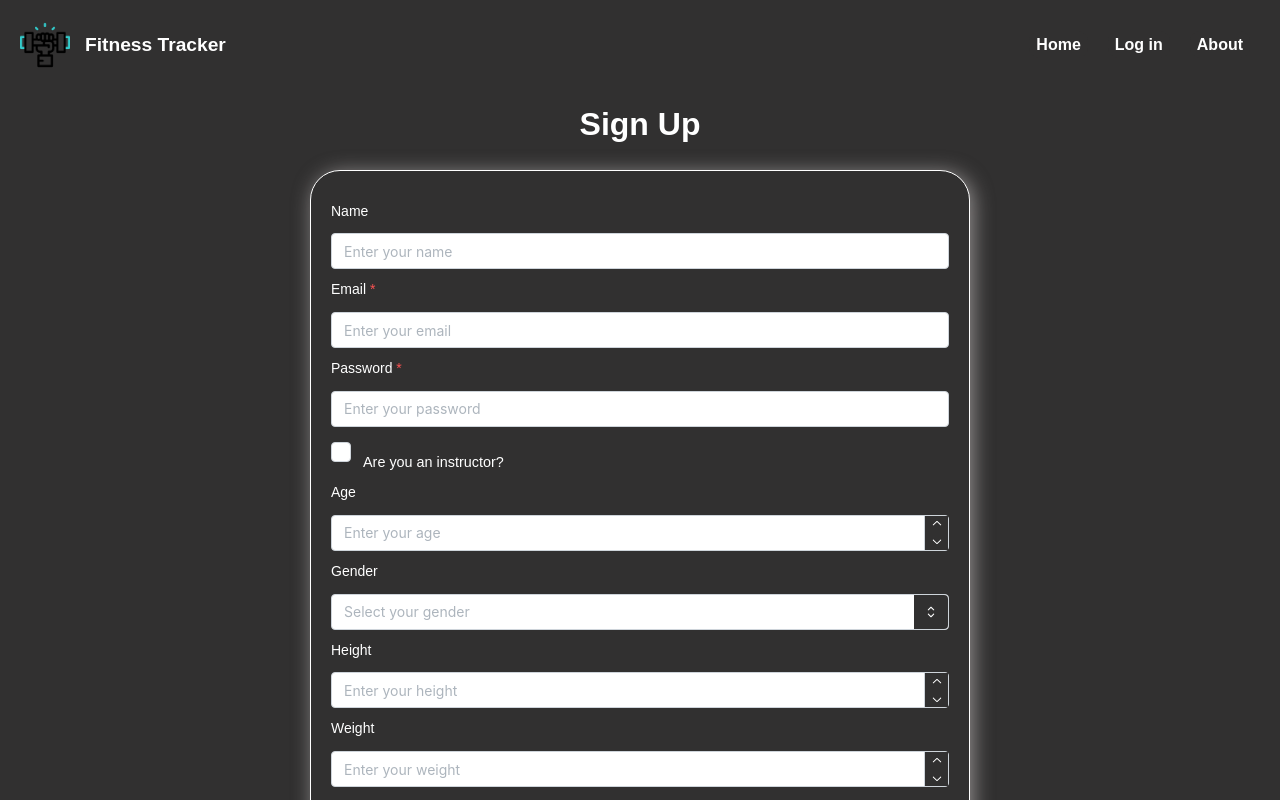
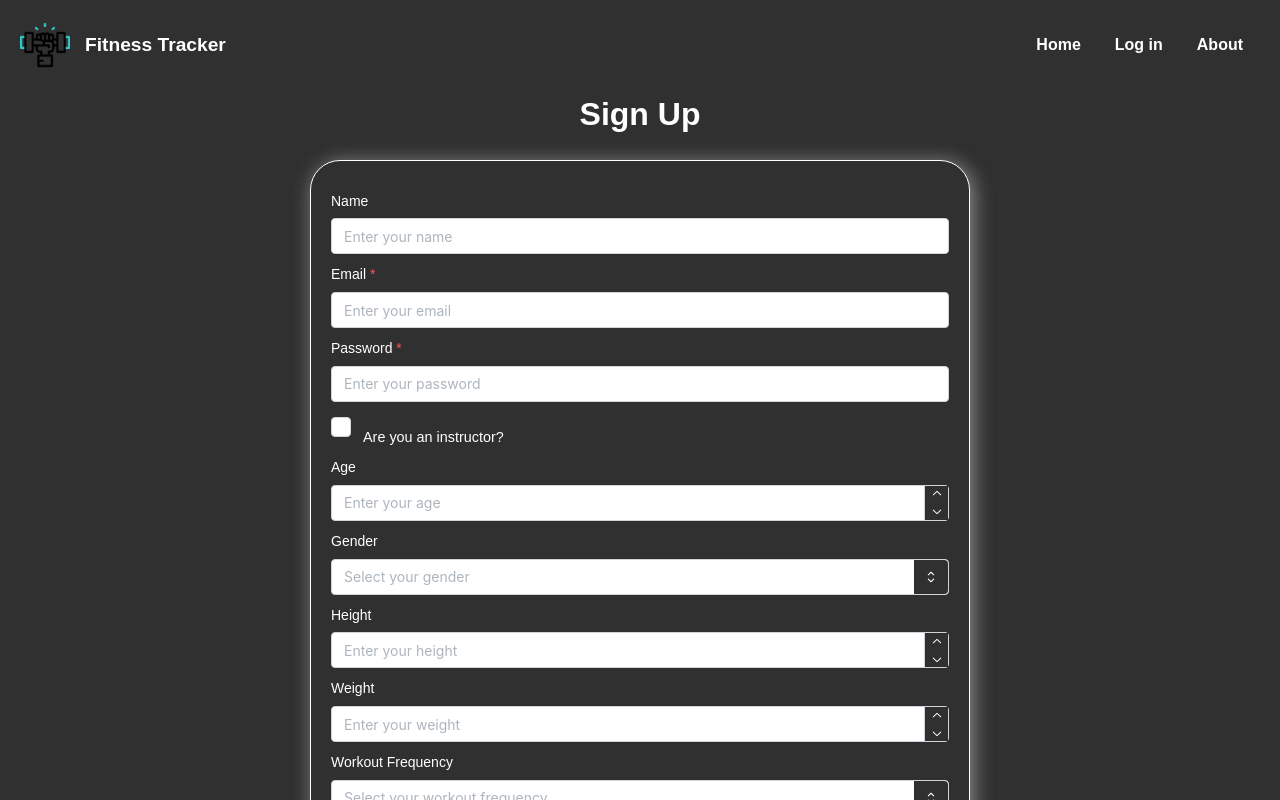
Before and after one commit to dieegoolimaa/fitnesstracker-frontend, a React (Vite) app: page /signup in a window 1280 px wide. Shown: the top 800 px of the page. Built offline with nearby package versions, Linux system fonts and the light colour scheme.

Commit message:
fix margin signup page

```diff
--- a/src/styles/SignupPage.module.css
+++ b/src/styles/SignupPage.module.css
@@ -6,7 +6,6 @@
 }
 
 .signupTitle {
-  margin-top: 10px;
   margin-bottom: 20px;
 }
 
@@ -28,7 +27,7 @@ form {
 }
 
 input {
-  margin-top: 10px;
+  margin-top: 5px;
   width: 100%;
   background-color: white;
   color: black;
```
Also changed, not shown: 1 other file (tests, documents, lock files or other folders).
